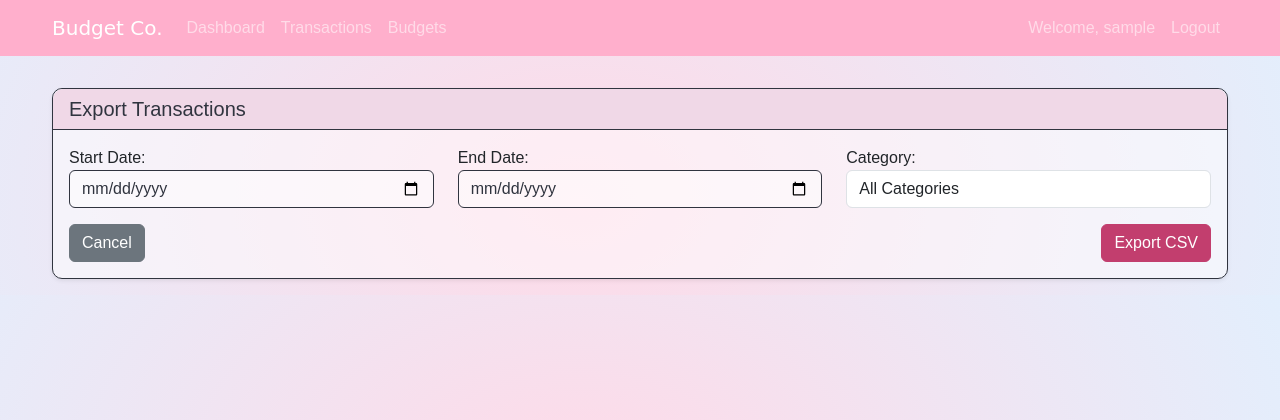
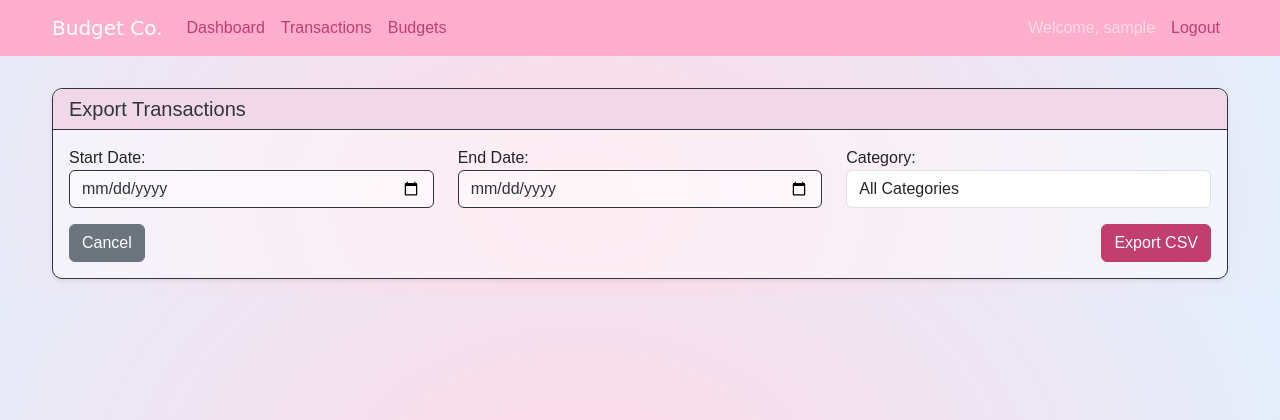
Before and after one commit to cleliamolanda/budget-tracker, a Django app: page /export/ in a window 1280 px wide. Shown: the top 420 px of the page. Run offline with Django 5.2, Linux system fonts and the light colour scheme; the visitor is signed in with stand-in values (Sample User, id 1); data that the repository does not hold is empty; some web fonts are replaced.

Commit message:
vamps up navbar

```diff
--- a/budget/templates/budget/base.html
+++ b/budget/templates/budget/base.html
@@ -25,13 +25,13 @@
             <div class="collapse navbar-collapse" id="navbarNav">
                 <ul class="navbar-nav me-auto">
                     <li class="nav-item" aria-label="Dashboard Tab">
-                        <a class="nav-link" href="{% url 'budget:dashboard' %}">Dashboard</a>
+                        <a class="nav-link custom-text-fuchsia" id="dashboard" href="{% url 'budget:dashboard' %}">Dashboard</a>
                     </li>
                     <li class="nav-item" aria-label="Transactions Tab">
-                        <a class="nav-link" href="{% url 'budget:transaction-list' %}">Transactions</a>
+                        <a class="nav-link custom-text-fuchsia" id="transactions" href="{% url 'budget:transaction-list' %}">Transactions</a>
                     </li>
                     <li class="nav-item" aria-label="Budgets Tab">
-                        <a class="nav-link" href="{% url 'budget:budget-list' %}">Budgets</a>
+                        <a class="nav-link custom-text-fuchsia" id="budgets" href="{% url 'budget:budget-list' %}">Budgets</a>
                     </li>
                 </ul>
                 <ul class="navbar-nav">
@@ -42,7 +42,7 @@
                         <li class="nav-item" aria-label="Logout">
                             <form method="post" action="{% url 'logout' %}">
                                 {% csrf_token %}
-                                <button type="submit" class="nav-link">Logout</button>
+                                <button type="submit" class="nav-link custom-text-fuchsia">Logout</button>
                             </form>
                         </li>
                     {% else %}
@@ -69,6 +69,20 @@
     </div>
     {% block extra_js %} {% endblock %}
 
+
+    <script>
+        const pathParts = window.location.pathname.split('/').filter(Boolean);
+        let selectedTab = pathParts[0];
+        if(selectedTab == null){
+            selectedTab = 'dashboard';
+        }
+        console.log(selectedTab)
+        const activeDiv = document.getElementById(selectedTab);
+        console.log(activeDiv)
+        if (activeDiv) {
+            activeDiv.style.color = 'white';
+        }
+    </script>
     <!-- Bootstrap JS -->
     <script src="https://cdn.jsdelivr.net/npm/bootstrap@5.3.0/dist/js/bootstrap.bundle.min.js"></script>
     <script src="https://cdn.jsdelivr.net/npm/chart.js@3.9.1/dist/chart.min.js"></script>
--- a/budget/templates/budget/budget_list.html
+++ b/budget/templates/budget/budget_list.html
@@ -44,8 +44,6 @@
                     <!-- Filter by month and category (automatic on select) -->
 
                     <form method="get" class="d-flex align-items-center">
-
-
                         <label for="month_filter" class="custom-col-name-purple pe-2 fw-bold">Month:</label>
                         <input type="month" id="month_filter" name="month" value="{{ month_filter }}" class="form-control form-control-sm w-25 me-3" onchange="this.form.submit();">
 
@@ -60,6 +58,7 @@
                         </select>
 
 
+                        </select>
                         <div class="ms-auto">
                             <button type="button" onclick="window.location.href='?month={{ current_month }}'" class="btn btn-primary btn-sm custom-btn-purple">Current Month</button>
                             <button type="button" onclick="window.location.href='?'" class="btn btn-primary btn-sm custom-btn-purple">View All</button>
--- a/static/css/style.css
+++ b/static/css/style.css
@@ -47,7 +47,7 @@ body {
 }
 
 .custom-text-fuchsia {
-    color: #C23E6E !important;
+    color: #C23E6E;
 }
 
 .form-group {
```
